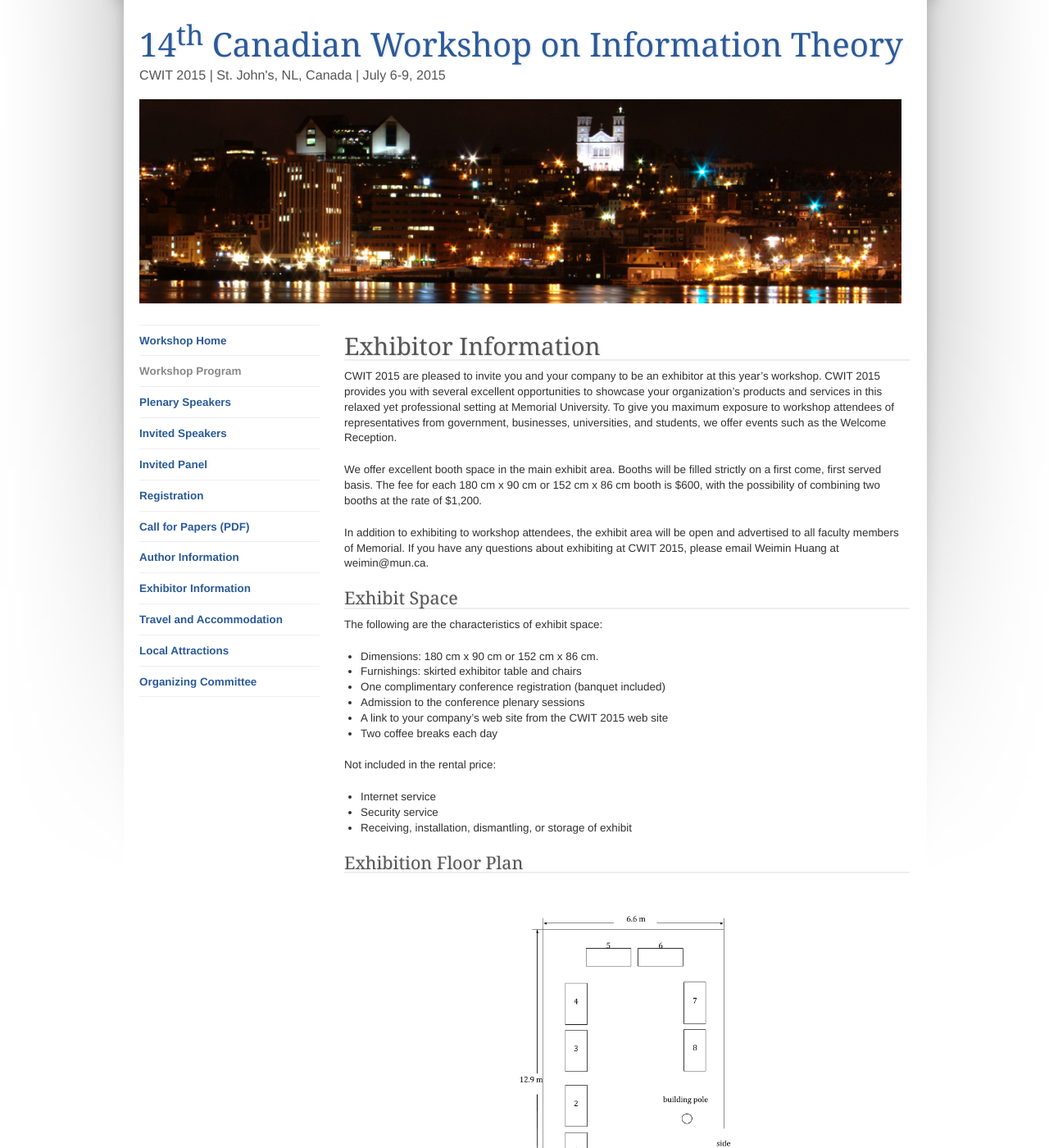
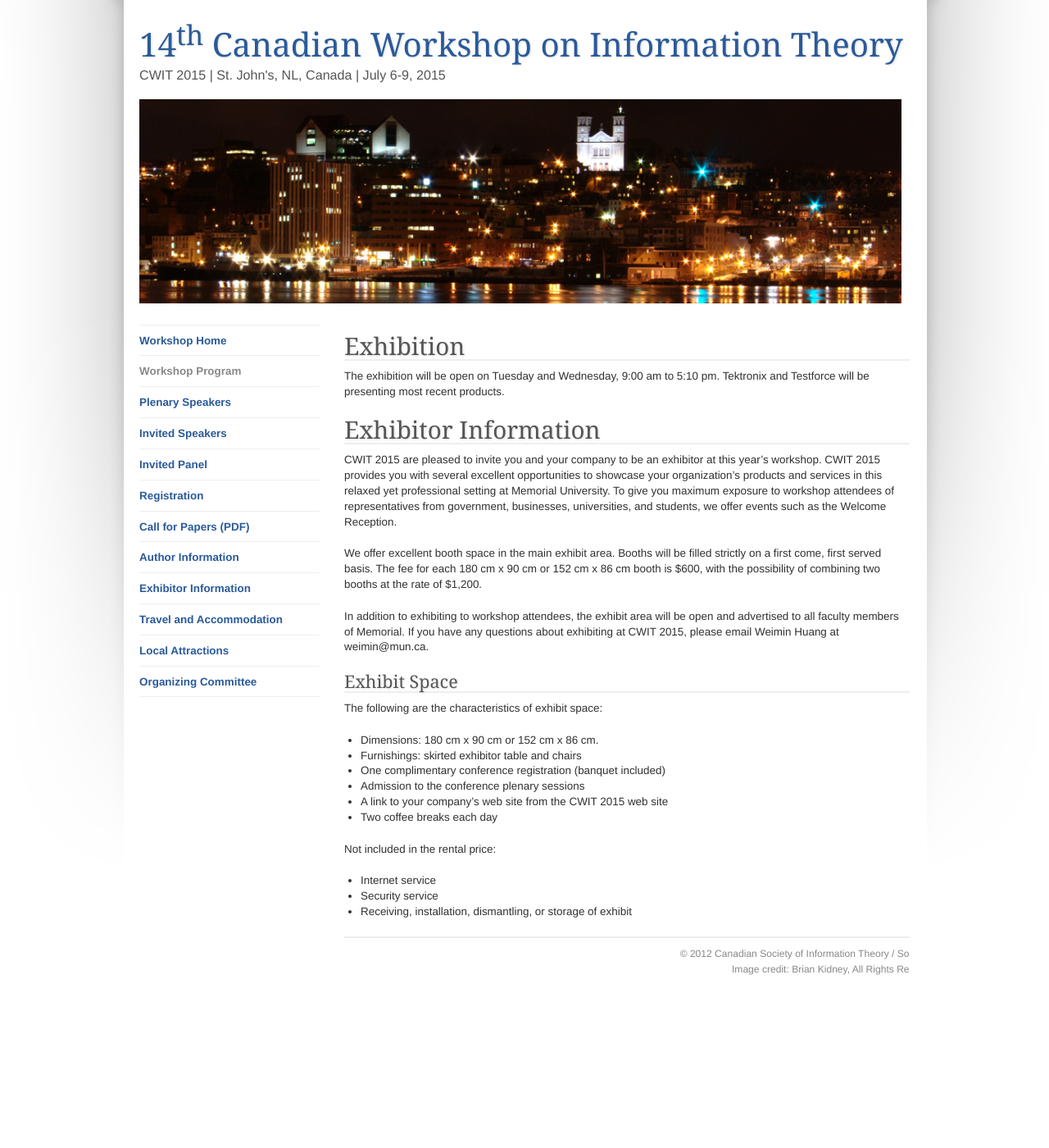
Before and after one commit to bkidney/CWIT2015, a Jekyll site: the page built from exhibits.md, in a window 1280 px wide and 1400 px high. Shown: the whole window at 82% size. Built offline with Jekyll 4.4.1, drawn with Linux system fonts in a browser that asks for light colours.

Commit message:
Adds current exhibitors list.

```diff
--- a/exhibits.md
+++ b/exhibits.md
@@ -1,6 +1,10 @@
 ---
 layout: default
 ---
+
+## Exhibition ##
+
+The exhibition will be open on Tuesday and Wednesday, 9:00 am to 5:10 pm. Tektronix and Testforce will be presenting most recent products.
 
 ## Exhibitor Information ##
 
@@ -26,7 +30,3 @@ Not included in the rental price:
 * Internet service
 * Security service
 * Receiving, installation, dismantling, or storage of exhibit
-
-### Exhibition Floor Plan
-
-![Exhibit Floor Plan](images/floorplan.png)
```
